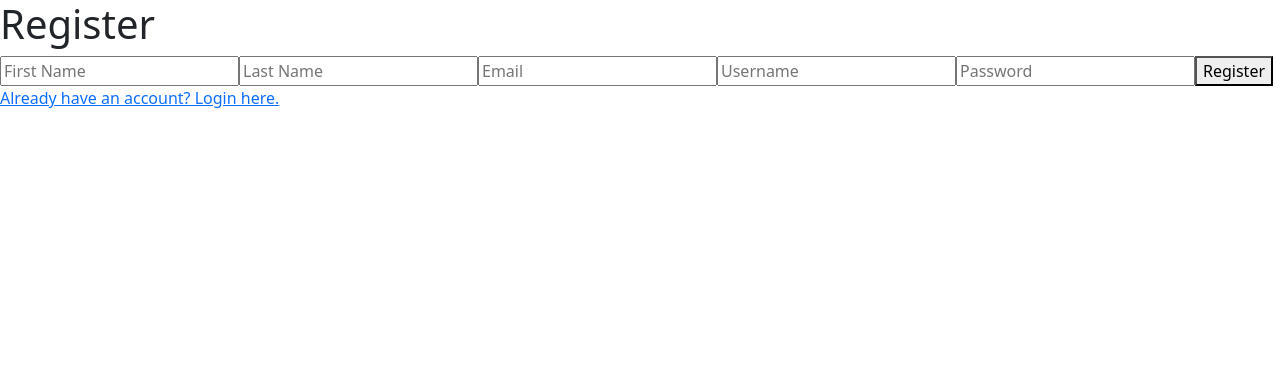
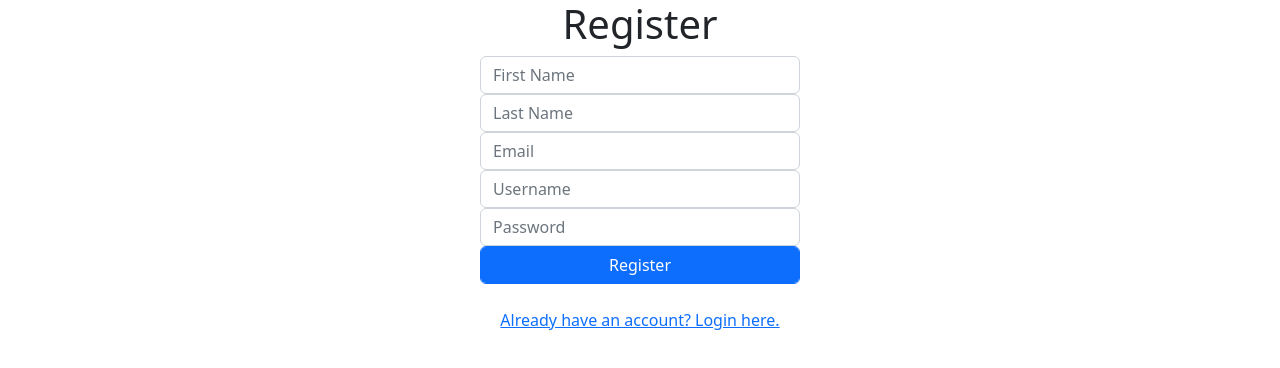
Before and after one commit to tuomasme/FitnessTracker, a React (Create React App) app in the folder client/: page /register in a window 1280 px wide. Shown: the top 368 px of the page. Built offline with nearby package versions, Linux system fonts and the light colour scheme.

Commit message:
Bootstrap components to login and register pages

```diff
--- a/client/src/pages/login/index.jsx
+++ b/client/src/pages/login/index.jsx
@@ -41,12 +41,16 @@ const Login = () => {
   };
 
   return (
+    <div className="h-100">
       <div>
         <div>
+          <h1 className="d-flex justify-content-center">Login</h1>
+        </div>
         <div>
           <form onSubmit={handleSubmit}>
-            <h1>Login</h1>
+            <div className="d-flex justify-content-center">
               <input
+                className="form-control form-outline w-25"
                 type="text"
                 placeholder="Username"
                 name="username"
@@ -54,7 +58,10 @@ const Login = () => {
                 value={data.username}
                 required
               />
+            </div>
+            <div className="d-flex justify-content-center">
               <input
+                className="form-control form-outline w-25"
                 type="password"
                 placeholder="Password"
                 name="password"
@@ -62,15 +69,26 @@ const Login = () => {
                 value={data.password}
                 required
               />
-            {error && <div>{error}</div>}
-            <button type="submit">Login</button>
+            </div>
+            {error && (
+              <div className="d-flex justify-content-center">{error}</div>
+            )}
+            <div className="d-flex justify-content-center">
+              <button
+                className="form-control form-outline w-25 btn btn-primary"
+                type="submit"
+              >
+                Login
+              </button>
+            </div>
           </form>
         </div>
-        <div>
+      </div>
+      <br />
+      <div className="d-flex justify-content-center">
         <Link to="/register">
           <div type="button">Don't have an account? Sign Up here.</div>
         </Link>
-        </div>
       </div>
     </div>
   );
--- a/client/src/pages/register/index.jsx
+++ b/client/src/pages/register/index.jsx
@@ -40,8 +40,12 @@ const Register = () => {
       <div>
         <div>
           <form onSubmit={handleSubmit}>
+            <div className="d-flex justify-content-center">
               <h1>Register</h1>
+            </div>
+            <div className="d-flex justify-content-center">
               <input
+                className="form-control form-outline w-25"
                 type="text"
                 placeholder="First Name"
                 name="firstName"
@@ -49,7 +53,10 @@ const Register = () => {
                 value={data.firstName}
                 required
               />
+            </div>
+            <div className="d-flex justify-content-center">
               <input
+                className="form-control form-outline w-25"
                 type="text"
                 placeholder="Last Name"
                 name="lastName"
@@ -57,7 +64,10 @@ const Register = () => {
                 value={data.lastName}
                 required
               />
+            </div>
+            <div className="d-flex justify-content-center">
               <input
+                className="form-control form-outline w-25"
                 type="email"
                 placeholder="Email"
                 name="email"
@@ -65,7 +75,10 @@ const Register = () => {
                 value={data.email}
                 required
               />
+            </div>
+            <div className="d-flex justify-content-center">
               <input
+                className="form-control form-outline w-25"
                 type="username"
                 placeholder="Username"
                 name="username"
@@ -73,7 +86,10 @@ const Register = () => {
                 value={data.username}
                 required
               />
+            </div>
+            <div className="d-flex justify-content-center">
               <input
+                className="form-control form-outline w-25"
                 type="password"
                 placeholder="Password"
                 name="password"
@@ -81,13 +97,24 @@ const Register = () => {
                 value={data.password}
                 required
               />
+            </div>
             {error && <div>{error}</div>}
-            <button type="submit">Register</button>
+            <div className="d-flex justify-content-center">
+              <button
+                className="form-control form-outline w-25 btn btn-primary"
+                type="submit"
+              >
+                Register
+              </button>
+            </div>
           </form>
         </div>
-        <div>
+        <br />
+        <div className="d-flex justify-content-center">
           <Link to="/">
-            <div type="button">Already have an account? Login here.</div>
+            <div type="button btn btn-primary">
+              Already have an account? Login here.
+            </div>
           </Link>
         </div>
       </div>
```
Lines whose indentation alone changed are shown as unchanged.
